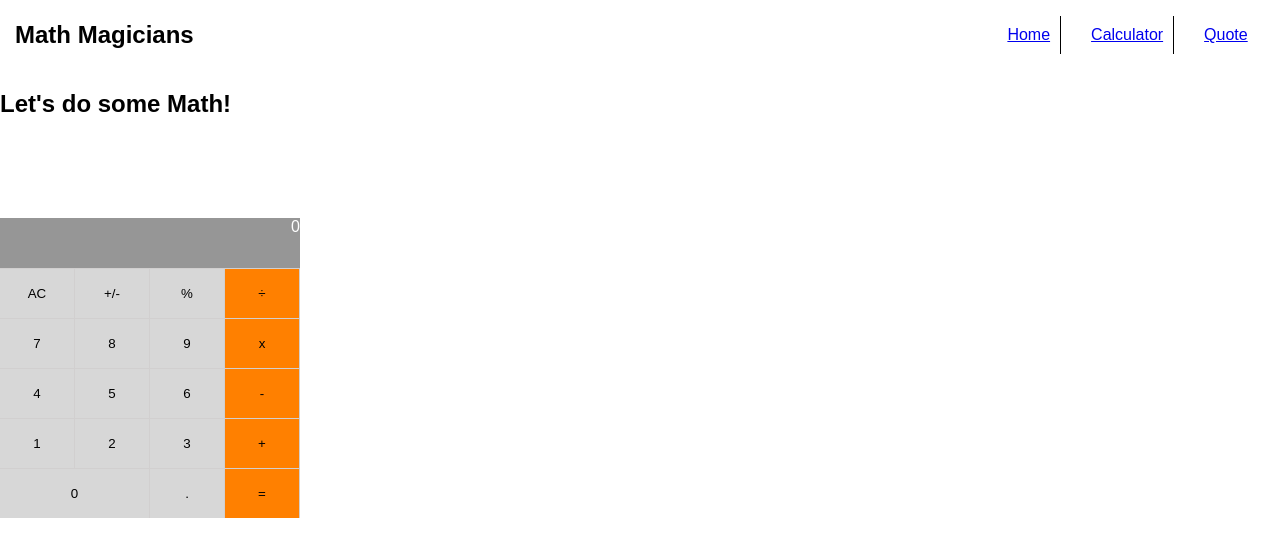
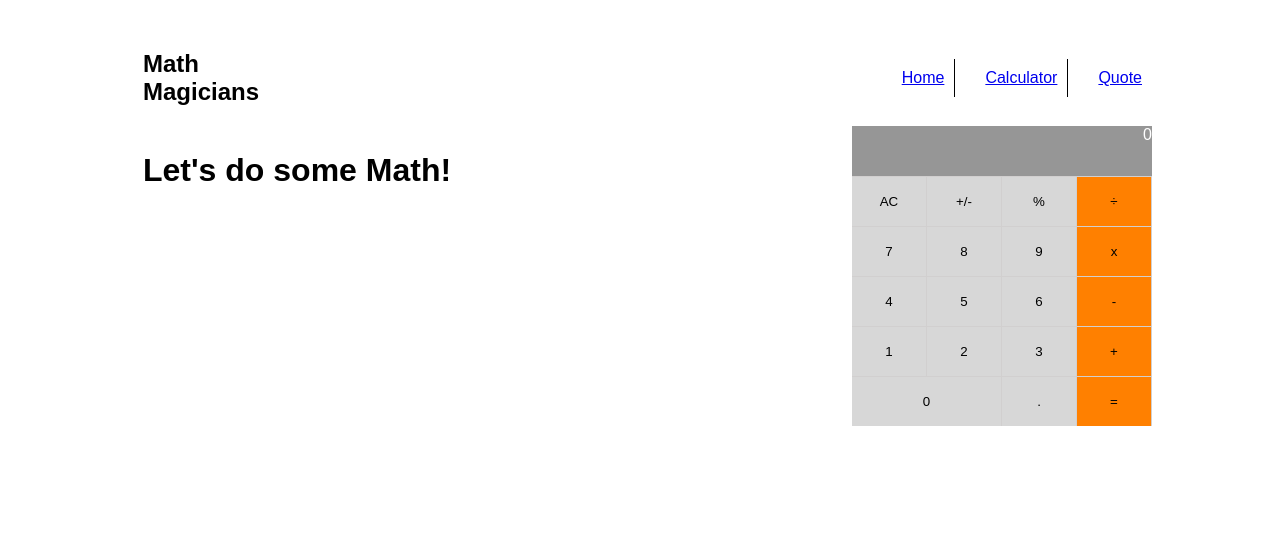
Before and after one commit to tsheporamantso/math-magicians, a React (Create React App) app: page /container in a window 1280 px wide. Shown: the top 556 px of the page. Built offline with nearby package versions, Linux system fonts and the light colour scheme.

Commit message:
Add styles for Calc text

```diff
--- a/src/App.css
+++ b/src/App.css
@@ -2,22 +2,25 @@ body {
   font-family: sans-serif;
 }
 
-/* .header-container {
-  margin-left: 15px;
+.App {
+  width: 80vw;
+  margin: 30px auto;
 }
 
-.wrapper {
+.calc {
   display: flex;
   justify-content: space-between;
-} */
+}
+
+.calc h2 {
+  padding-left: 15px;
+  font-size: xx-large;
+}
 
 .container {
   display: flex;
   flex-direction: column;
   text-align: center;
-  /* border: 1px solid rgba(150, 150, 150); */
-  margin: 100px auto;
-  /* padding: 50px; */
 }
 
 .child__result {
```
